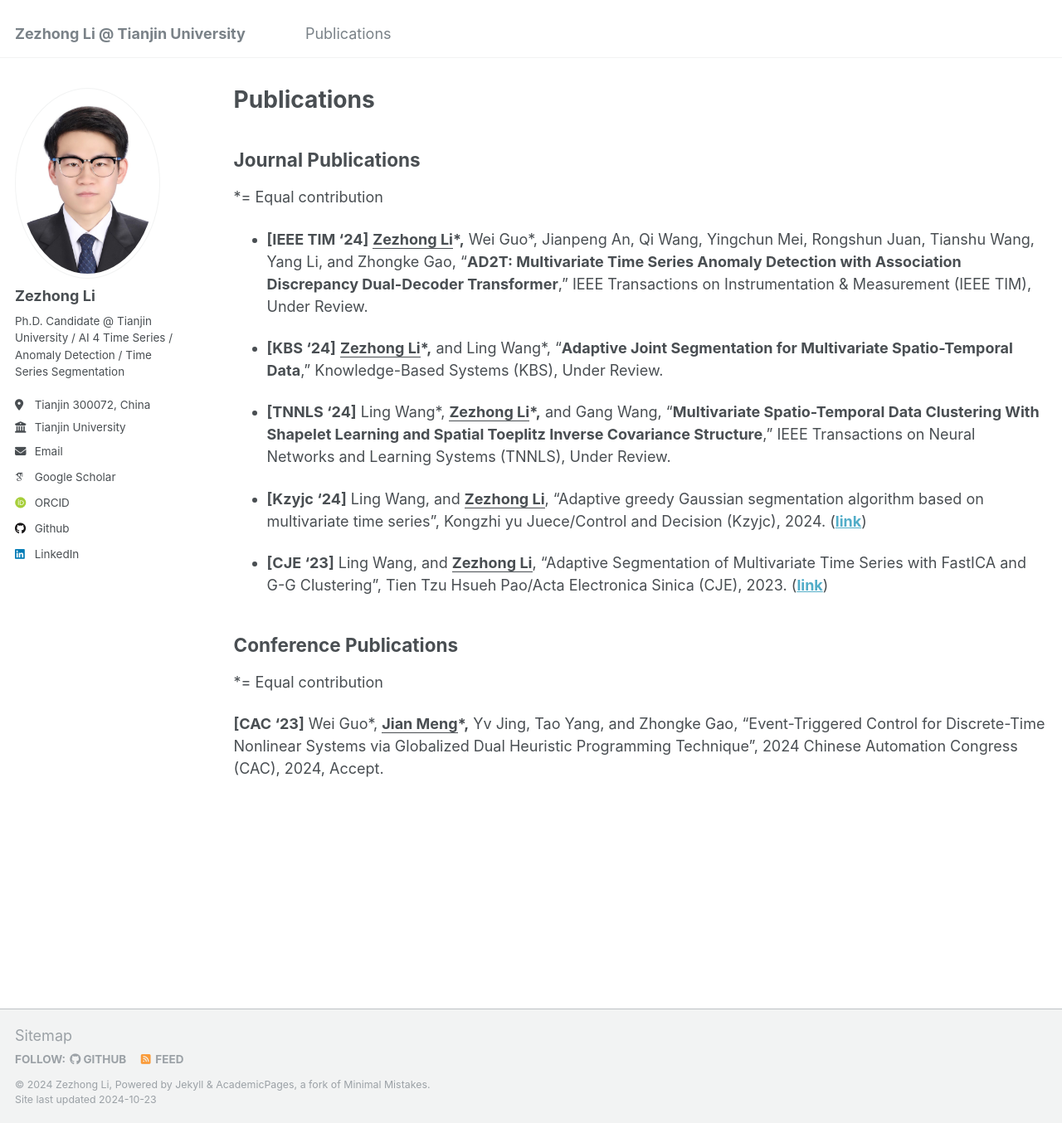
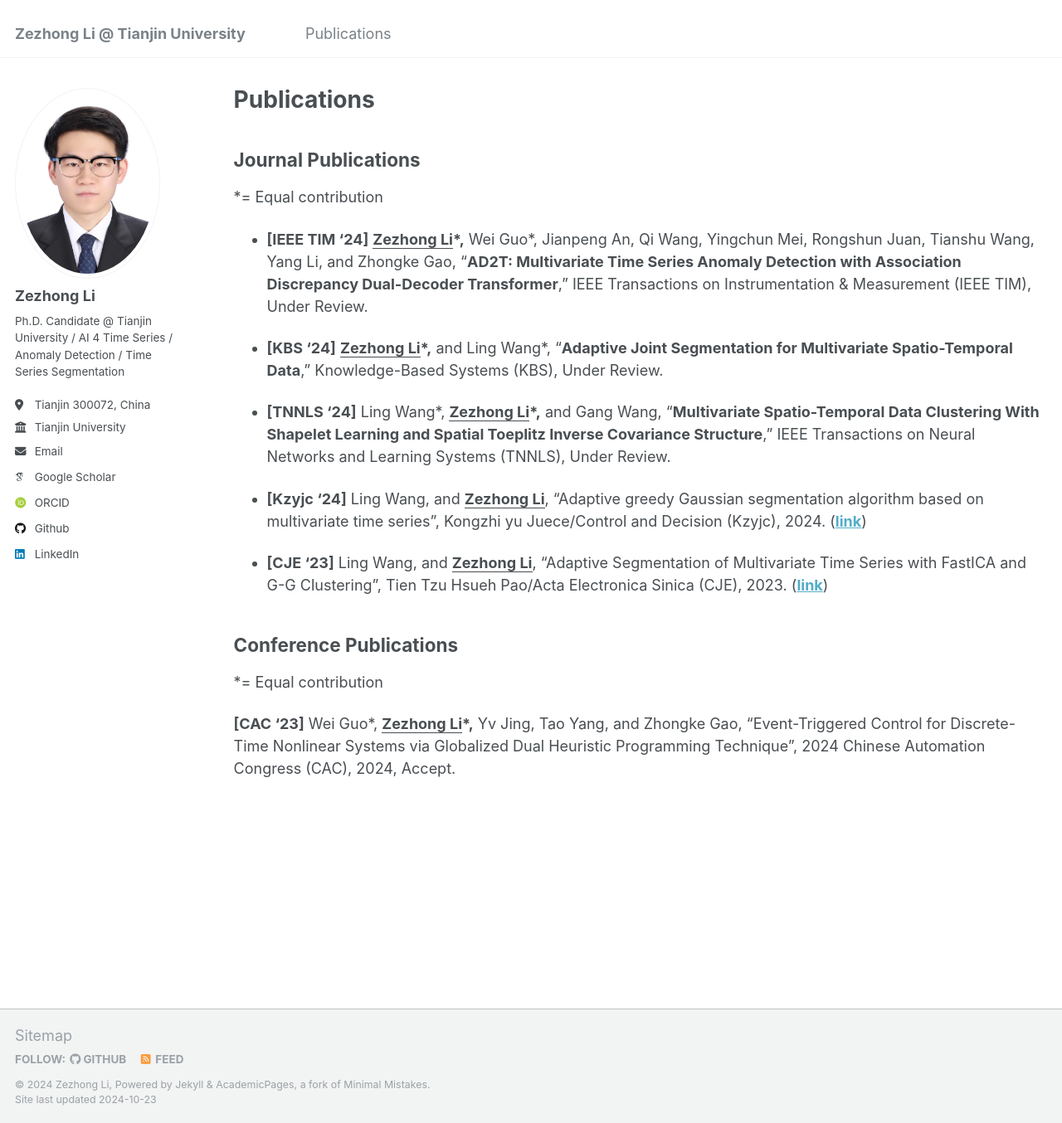
Before and after one commit to lzz19980125/lzz19980125.github.io, a Jekyll site: the page built from _pages/publications.md, in a window 1280 px wide and 1354 px high. Shown: the whole window at 83% size. Built offline with Jekyll 4.4.1, drawn with Linux system fonts in a browser that asks for light colours; some web fonts are replaced.

Commit message:
Update publications.md

```diff
--- a/_pages/publications.md
+++ b/_pages/publications.md
@@ -24,4 +24,4 @@ author_profile: true
 
 *= Equal contribution
 
-**[CAC '23]**  Wei Guo\*, **<u>Jian Meng</u>\*,** Yv Jing, Tao Yang, and Zhongke Gao, "Event-Triggered Control for Discrete-Time Nonlinear Systems via Globalized Dual Heuristic Programming Technique", 2024 Chinese Automation Congress (CAC), 2024, Accept.
+**[CAC '23]**  Wei Guo\*, **<u>Zezhong Li</u>\*,** Yv Jing, Tao Yang, and Zhongke Gao, "Event-Triggered Control for Discrete-Time Nonlinear Systems via Globalized Dual Heuristic Programming Technique", 2024 Chinese Automation Congress (CAC), 2024, Accept.
```
